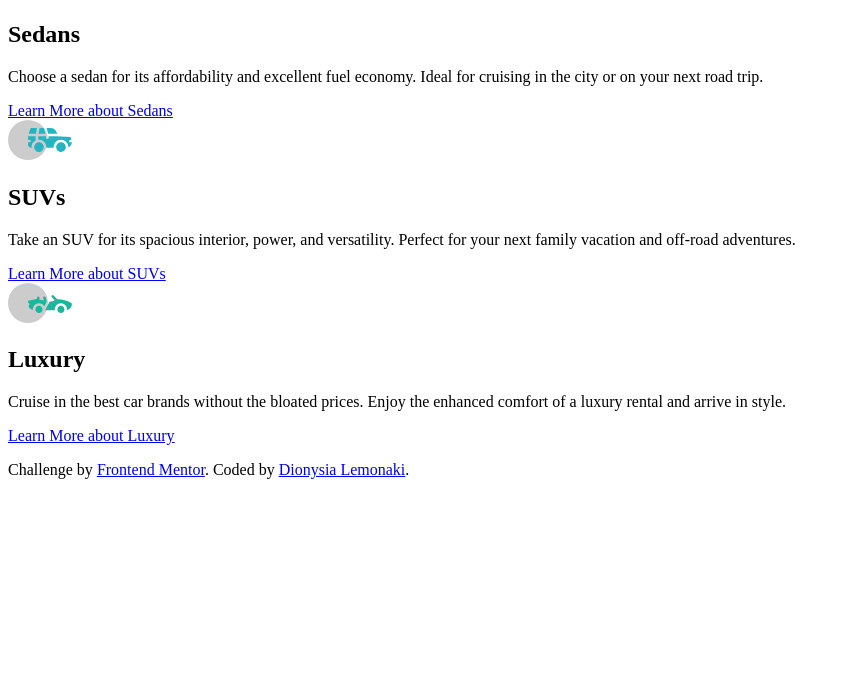
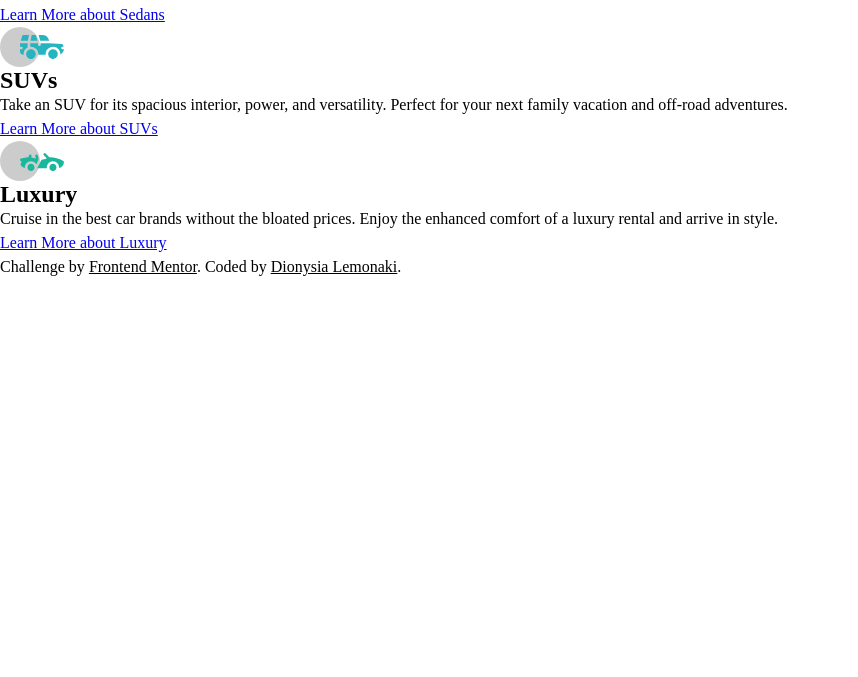
Before and after one commit to dionysia-lemonaki/FEM-3-column-preview-card-component, a website: page index.html in a window 1280 px wide. Shown: the part 123-800 px from the top of the page, without its empty margins (0-858 px from the left). Drawn offline with Linux system fonts and the light colour scheme.

Commit message:
Add CSS reset

```diff
--- a/styles.css
+++ b/styles.css
@@ -31,3 +31,89 @@
   font-display: swap;
   font-weight: 100 900;
 }
+
+/* Global Styles */
+
+*,
+*::before,
+*::after {
+  box-sizing: border-box;
+}
+
+* {
+  margin: 0;
+  padding: 0;
+}
+
+html {
+  -moz-text-size-adjust: none;
+  -webkit-text-size-adjust: none;
+  text-size-adjust: none;
+}
+
+body,
+h1,
+h2,
+h3,
+h4,
+p,
+figure,
+blockquote,
+dl,
+dd {
+  margin-block-end: 0;
+}
+
+ul[role="list"],
+ol[role="list"] {
+  list-style: none;
+}
+
+body {
+  min-height: 100vh;
+  line-height: 1.5;
+}
+
+h1,
+h2,
+h3,
+h4,
+button,
+input,
+label {
+  line-height: 1.1;
+}
+
+h1,
+h2,
+h3,
+h4 {
+  text-wrap: balance;
+}
+
+a:not([class]) {
+  text-decoration-skip-ink: auto;
+  color: currentColor;
+}
+
+img,
+picture {
+  max-width: 100%;
+  display: block;
+}
+
+input,
+button,
+textarea,
+select {
+  font-family: inherit;
+  font-size: inherit;
+}
+
+textarea:not([rows]) {
+  min-height: 10em;
+}
+
+:target {
+  scroll-margin-block: 5ex;
+}
```
